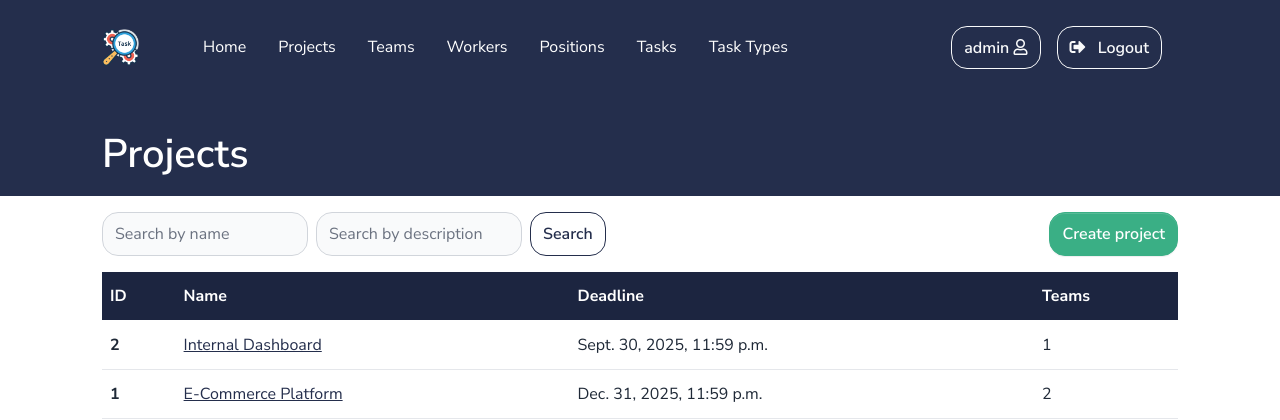
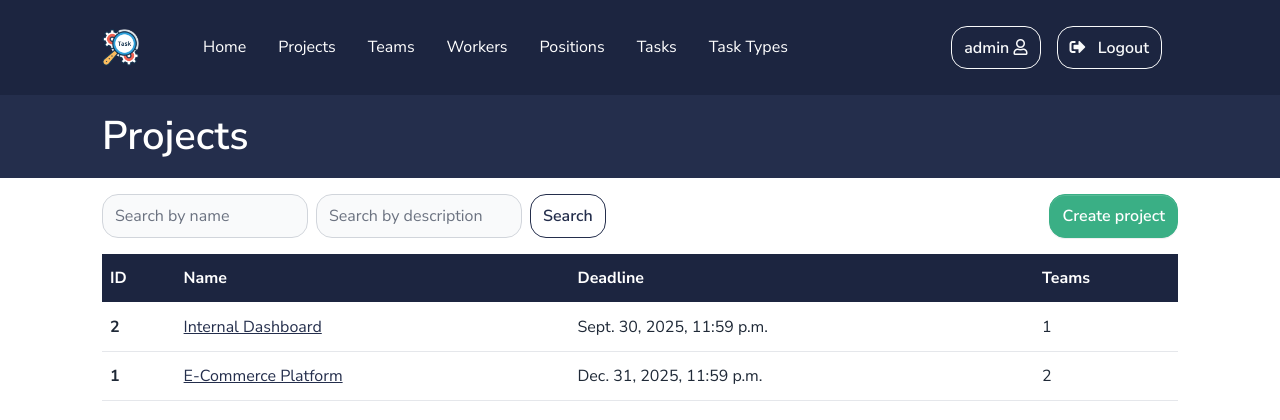
Before and after one commit to realasdfg/task-manager, a Django app: page /projects/ in a window 1280 px wide. Shown: the top 420 px of the page. Run offline with Django 5.2, Linux system fonts and the light colour scheme; a user stored in the database is signed in; data comes from the database, SQL or seed files in the repository; some libraries are stand-ins or nearby versions.

Commit message:
Style changes in project list and navigation

```diff
--- /dev/null
+++ b/static/css/styles.css
@@ -0,0 +1,3 @@
+.header-list {
+    padding-top: 110px;
+}
--- a/templates/includes/navigation.html
+++ b/templates/includes/navigation.html
@@ -1,4 +1,4 @@
-<header class="header-global">
+<header class="header-global bg-secondary">
   <nav id="navbar-main" aria-label="Primary navigation"
        class="navbar navbar-main navbar-expand-lg navbar-theme-primary headroom navbar-dark">
     <div class="container position-relative">
--- a/templates/layouts/base.html
+++ b/templates/layouts/base.html
@@ -45,6 +45,8 @@
 
   <!-- Pixel CSS -->
   <link type="text/css" href="{{ ASSETS_ROOT }}/css/pixel.css" rel="stylesheet">
+  {% load static %}
+  <link type="text/css" href="{% static 'css/styles.css' %}" rel="stylesheet">
 
   <!-- Specific Page JS goes HERE  -->
   {% block stylesheets %}{% endblock stylesheets %}
--- a/templates/tasks/project_list.html
+++ b/templates/tasks/project_list.html
@@ -3,7 +3,7 @@
 
 {% block content %}
   <main>
-    <div class="section-header pb-2 pt-7 bg-primary text-white">
+    <div class="section pb-2 bg-primary text-white header-list">
       <div class="container">
         <h1>Projects</h1>
       </div>
```
